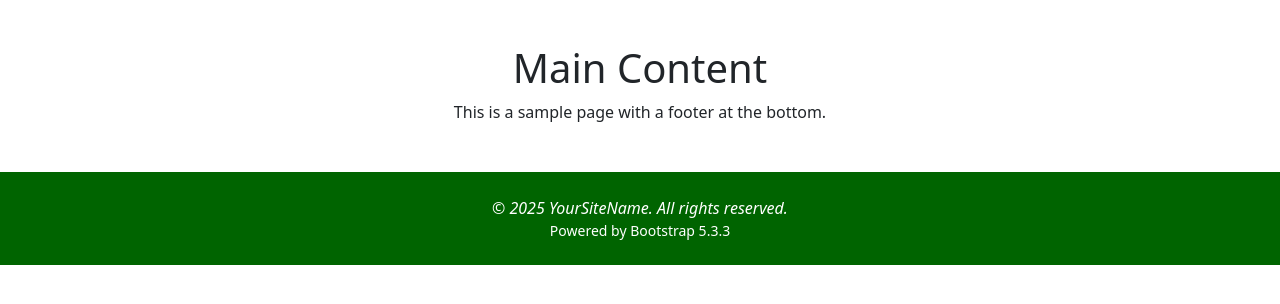
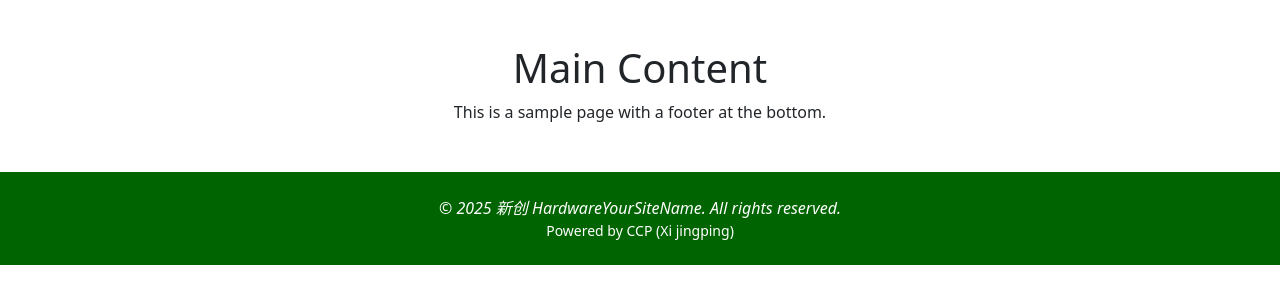
Before and after one commit to Emtte06/WebServerAmazonKnockOff, a PHP site: page / in a window 1280 px wide. Shown: the part 243-547 px from the top of the page. Run offline with PHP 8.4, Linux system fonts and the light colour scheme.

Commit message:
Update footer.php

```diff
--- a/footer.php
+++ b/footer.php
@@ -23,8 +23,8 @@
     <footer class="dark-green-footer text-white text-center py-4">
         <div class="container">
             <!-- Watermark -->
-            <p class="m-0 text-white fst-italic">© 2025 YourSiteName. All rights reserved.</p>
-            <small class="text-white">Powered by Bootstrap 5.3.3</small>
+            <p class="m-0 text-white fst-italic">© 2025 新创 HardwareYourSiteName. All rights reserved.</p>
+            <small class="text-white">Powered by CCP (Xi jingping)</small>
         </div>
     </footer>
 
```
